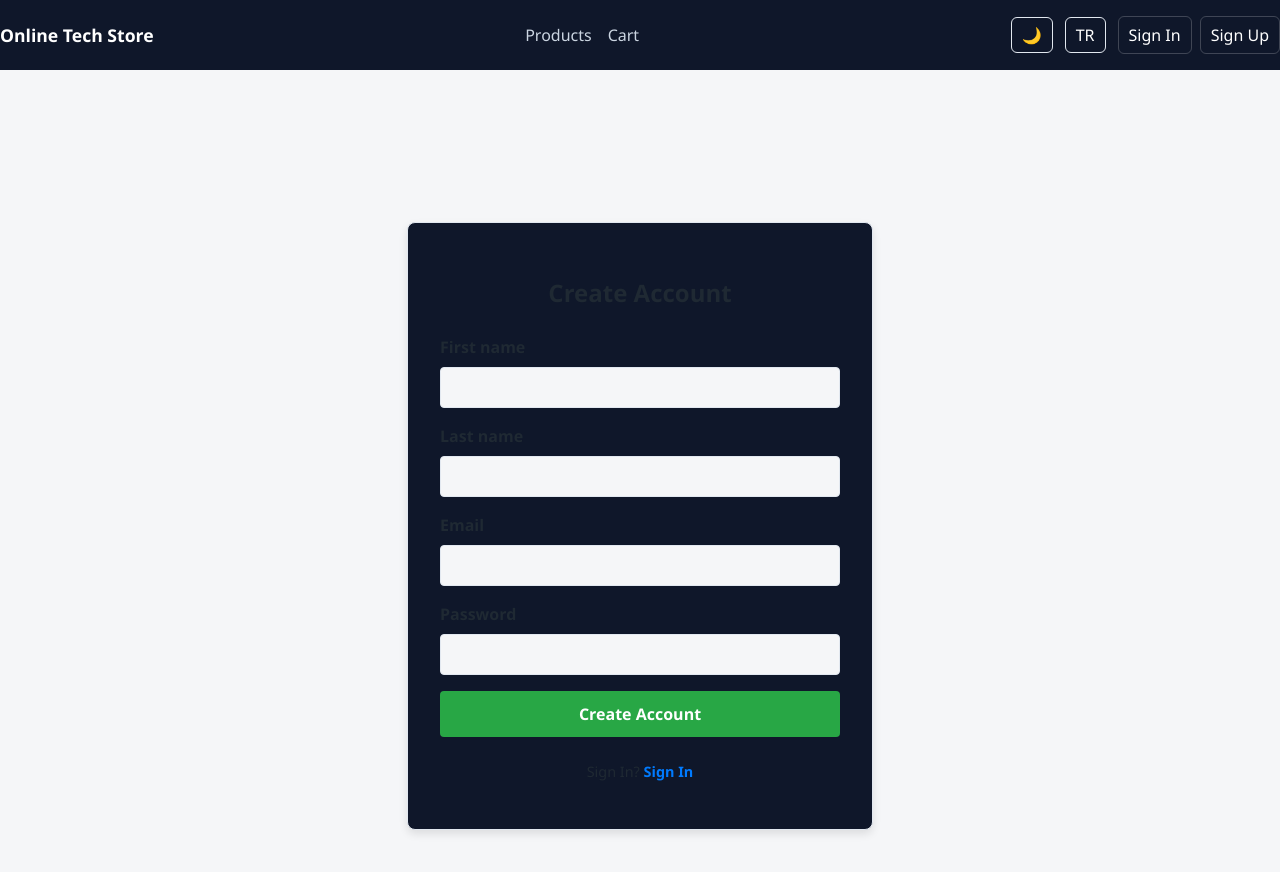
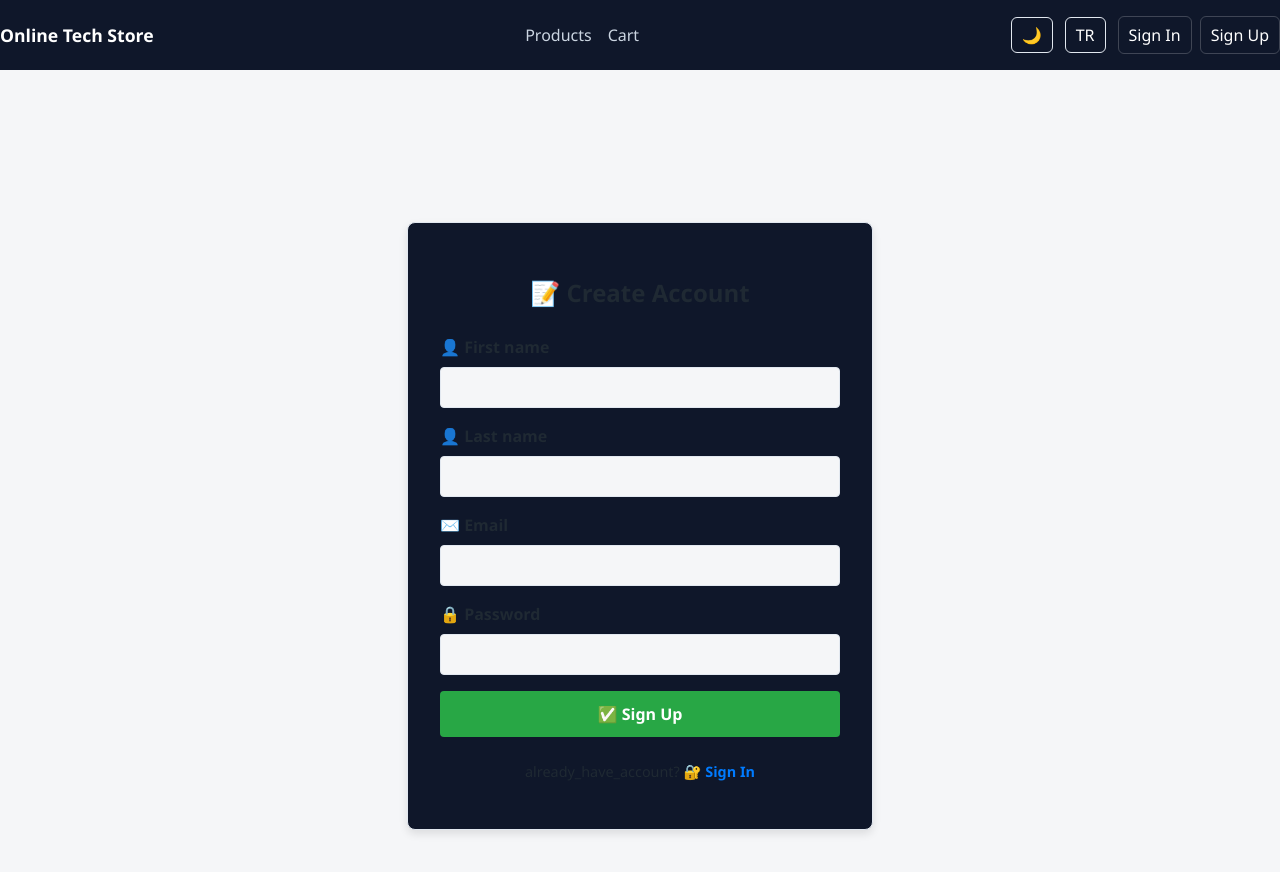
Before and after one commit to HamzaKiziltoprak/swe_project_online_tech_store, a React (Vite) app in the folder Frontend/: page /register in a window 1280 px wide. Shown: the top 872 px of the page. Built offline with nearby package versions, Linux system fonts and the light colour scheme.

Commit message:
Refine auth copy and validation messages

```diff
--- a/Frontend/src/pages/login.tsx
+++ b/Frontend/src/pages/login.tsx
@@ -3,7 +3,6 @@ import { useNavigate, Link, Navigate } from 'react-router-dom';
 import { useTranslation } from 'react-i18next';
 import '../styles/login.css';
 import { useAuth } from '../context/AuthContext';
-import { api } from '../lib/api';
 
 const LoginPage: React.FC = () => {
   const [email, setEmail] = useState('');
@@ -11,8 +10,6 @@ const LoginPage: React.FC = () => {
   const [showPassword, setShowPassword] = useState(false);
   const [error, setError] = useState<string | null>(null);
   const [successMessage, setSuccessMessage] = useState<string | null>(null);
-  const [showResendOption, setShowResendOption] = useState(false);
-  const [resendLoading, setResendLoading] = useState(false);
   const navigate = useNavigate();
   const { login, token } = useAuth();
   const { t } = useTranslation();
@@ -35,53 +32,23 @@ const LoginPage: React.FC = () => {
     event.preventDefault();
     setError(null);
     setSuccessMessage(null);
-    setShowResendOption(false);
 
     try {
       await login(email, password);
       setSuccessMessage(t('login_success'));
       setTimeout(() => navigate('/products'), 1000);
     } catch (err: any) {
-      const errorMessage = err.message || 'Hata';
-      // Check if error is about email not being confirmed (Identity API returns "NotAllowed")
-      if (errorMessage.toLowerCase().includes('notallowed') ||
-          errorMessage.toLowerCase().includes('not allowed') ||
-          errorMessage.toLowerCase().includes('confirm') ||
-          errorMessage.toLowerCase().includes('verified')) {
-        setError('⚠️ E-posta adresiniz henüz doğrulanmadı! Lütfen e-postanızı kontrol edin ve doğrulama bağlantısına tıklayın.');
-        setShowResendOption(true);
-      } else {
-        setError(errorMessage);
-      }
-    }
-  };
-
-  const handleResendConfirmation = async () => {
-    if (!email) {
-      setError('Lütfen önce e-posta adresinizi girin.');
-      return;
-    }
-
-    setResendLoading(true);
-    try {
-      await api.resendConfirmationEmail(email);
-      setError(null);
-      setShowResendOption(false);
-      setSuccessMessage('✉️ Doğrulama e-postası tekrar gönderildi! Lütfen gelen kutunuzu kontrol edin.');
-    } catch (err: any) {
-      setError(err.message || 'E-posta gönderilemedi. Lütfen tekrar deneyin.');
-    } finally {
-      setResendLoading(false);
+      setError(err.message || t('login_error'));
     }
   };
 
   return (
     <div className="login-page">
       <div className="login-container">
-        <h2>{t('login_heading')}</h2>
+        <h2>🔐 {t('login_heading')}</h2>
         <form onSubmit={handleSubmit} className="login-form">
           <div className="form-group">
-            <label htmlFor="email">{t('email')}</label>
+            <label htmlFor="email">✉️ {t('email')}</label>
             <input
               type="email"
               id="email"
@@ -91,7 +58,7 @@ const LoginPage: React.FC = () => {
             />
           </div>
           <div className="form-group">
-            <label htmlFor="password">{t('password')}</label>
+            <label htmlFor="password">🔒 {t('password')}</label>
             <div className="password-input-container">
               <input
                 type={showPassword ? 'text' : 'password'}
@@ -105,32 +72,19 @@ const LoginPage: React.FC = () => {
                 className="toggle-password-visibility"
                 onClick={togglePasswordVisibility}
               >
-                {showPassword ? 'Hide' : 'Show'}
+                {showPassword ? '👁️ Hide' : '👁️‍🗨️ Show'}
               </button>
             </div>
           </div>
           <button type="submit" className="login-button">
-            {t('login')}
+            🚪 {t('login')}
           </button>
-          {error && <p className="error-message">{error}</p>}
-          {showResendOption && (
-            <div className="resend-email-section">
-              <p className="resend-hint">Doğrulama e-postasını almadınız mı?</p>
-              <button
-                type="button"
-                className="resend-button"
-                onClick={handleResendConfirmation}
-                disabled={resendLoading}
-              >
-                {resendLoading ? 'Gönderiliyor...' : '📧 Tekrar Gönder'}
-              </button>
-            </div>
-          )}
-          {successMessage && <p className="success-message">{successMessage}</p>}
+          {error && <p className="error-message">⚠️ {error}</p>}
+          {successMessage && <p className="success-message">✅ {successMessage}</p>}
         </form>
         <div className="register-link">
           <p>
-            {t('register')}? <Link to="/register">{t('register')}</Link>
+            {t('dont_have_account')}? <Link to="/register">📝 {t('register')}</Link>
           </p>
         </div>
       </div>
--- a/Frontend/src/pages/register.tsx
+++ b/Frontend/src/pages/register.tsx
@@ -20,7 +20,7 @@ const RegisterPage: React.FC = () => {
     setSuccess(null);
 
     if (password.length < 8) {
-      setError(t('password'));
+      setError(t('password_min_length'));
       return;
     }
 
@@ -36,10 +36,10 @@ const RegisterPage: React.FC = () => {
   return (
     <div className="register-page">
       <div className="register-container">
-        <h2>{t('register_heading')}</h2>
+        <h2>📝 {t('register_heading')}</h2>
         <form onSubmit={handleSubmit} className="register-form">
           <div className="form-group">
-            <label htmlFor="firstName">{t('first_name')}</label>
+            <label htmlFor="firstName">👤 {t('first_name')}</label>
             <input
               type="text"
               id="firstName"
@@ -49,7 +49,7 @@ const RegisterPage: React.FC = () => {
             />
           </div>
           <div className="form-group">
-            <label htmlFor="lastName">{t('last_name')}</label>
+            <label htmlFor="lastName">👤 {t('last_name')}</label>
             <input
               type="text"
               id="lastName"
@@ -59,7 +59,7 @@ const RegisterPage: React.FC = () => {
             />
           </div>
           <div className="form-group">
-            <label htmlFor="email">{t('email')}</label>
+            <label htmlFor="email">✉️ {t('email')}</label>
             <input
               type="email"
               id="email"
@@ -69,7 +69,7 @@ const RegisterPage: React.FC = () => {
             />
           </div>
           <div className="form-group">
-            <label htmlFor="password">{t('password')}</label>
+            <label htmlFor="password">🔒 {t('password')}</label>
             <input
               type="password"
               id="password"
@@ -79,16 +79,16 @@ const RegisterPage: React.FC = () => {
             />
           </div>
           <button type="submit" className="register-button">
-            {t('register_heading')}
+            ✅ {t('register')}
           </button>
           <div className="message-area">
-            {error && <p className="error-message">{error}</p>}
-            {success && <p className="success-message">{success}</p>}
+            {error && <p className="error-message">⚠️ {error}</p>}
+            {success && <p className="success-message">✅ {success}</p>}
           </div>
         </form>
         <div className="login-link">
           <p>
-            {t('login_heading')}? <Link to="/login">{t('login')}</Link>
+            {t('already_have_account')}? <Link to="/login">🔐 {t('login')}</Link>
           </p>
         </div>
       </div>
```
